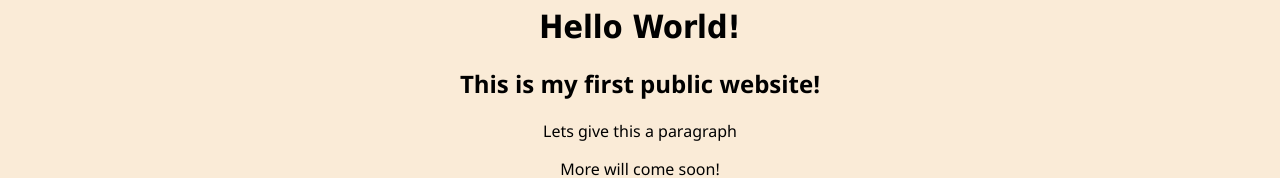
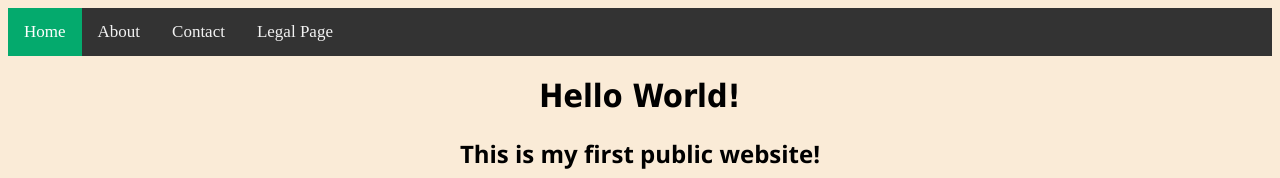
Before and after one commit to PatrickMi/PatrickMi.github.io, a plain HTML site: page index.html in a window 1280 px wide. Shown: the top 178 px of the page. Drawn offline with Linux system fonts and the light colour scheme.

Commit message:
Add topnavbar

```diff
--- a/index.html
+++ b/index.html
@@ -5,6 +5,12 @@
         <link rel="stylesheet" href="styles.css">
     </head>
     <body>
+    <div class="topnav">
+        <a class="active" href="#home">Home</a>
+        <a href="about">About</a>
+        <a href="contact">Contact</a>
+        <a href="legal">Legal Page</a>
+    </div>
         <h1 class="center">Hello World!</h1>
         <h2 class="center">This is my first public website!</h2>
         <p class="center">Lets give this a paragraph</p>
--- a/styles.css
+++ b/styles.css
@@ -29,3 +29,27 @@ p {
     left: 0px;
     bottom: 0px;
 }
+
+.topnav {
+    background-color: #333;
+    overflow: hidden;
+}
+
+.topnav a {
+    float: left;
+    color: #f2f2f2;
+    text-align: center;
+    padding: 14px 16px;
+    text-decoration: none;
+    font-size: 17px;
+}
+
+.topnav a:hover {
+    backgound-color: #ddd;
+    color: black;
+}
+
+.topnav a.active {
+    background-color: #04AA6D;
+    color: white;
+}
```
